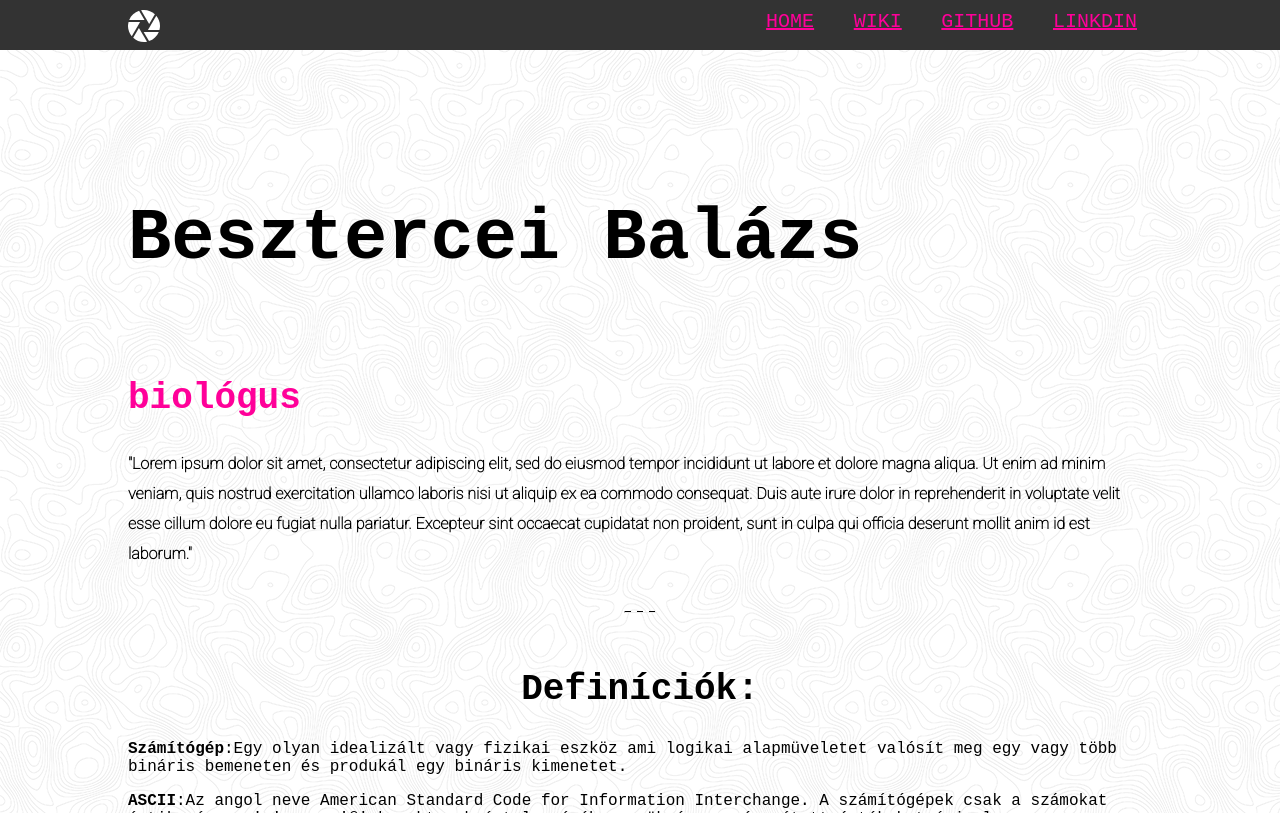
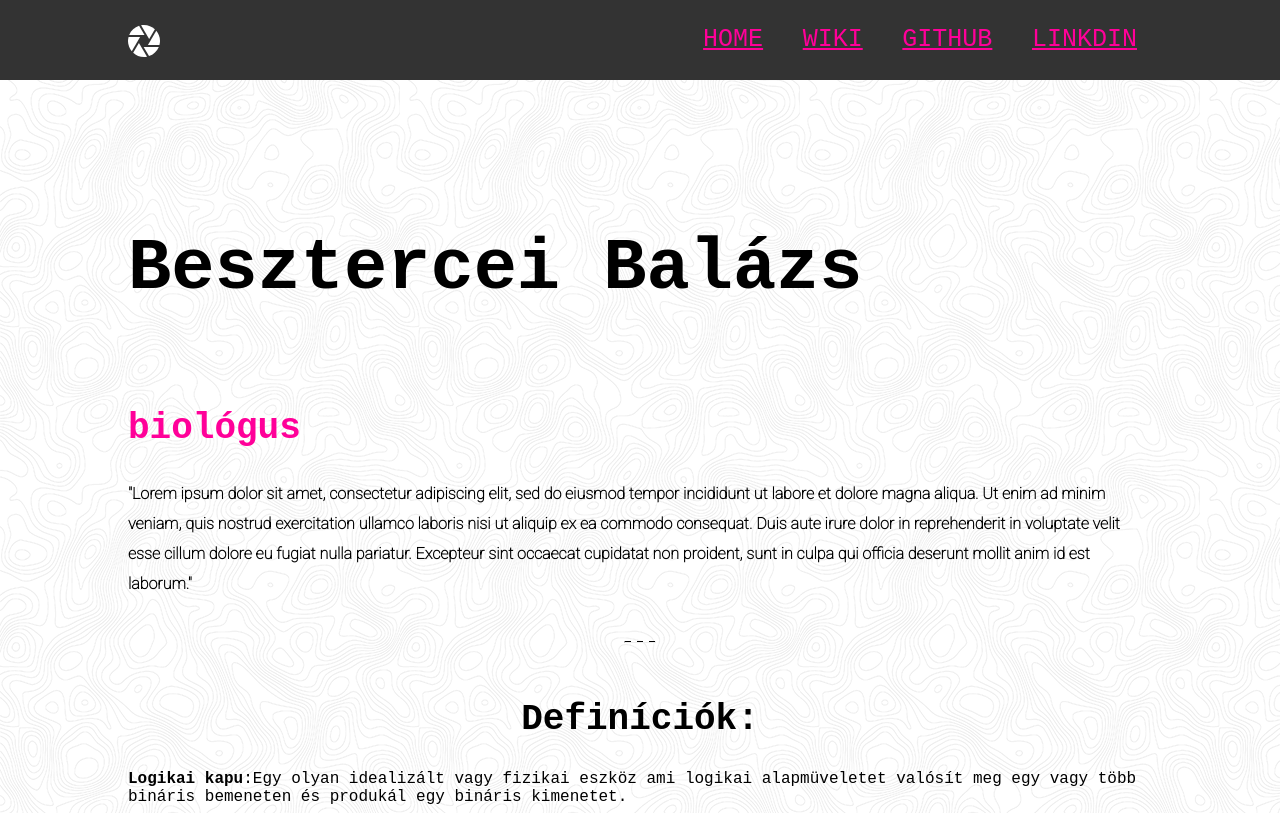
Before and after one commit to Besztbal/myFirstWebsite, a plain HTML site: page index.html in a window 1280 px wide. Shown: the top 813 px of the page. Drawn offline with Linux system fonts and the light colour scheme.

Commit message:
Definitions modified

```diff
--- a/index.html
+++ b/index.html
@@ -16,11 +16,11 @@
 <body background="./assets/background.png">
     <header>
         <nav>
-            <img src="./assets/logo.svg" alt="aperture" srcset="">
-            <a href="index.html">HOME</a>
-            <a href="https://en.wikipedia.org/wiki/Wiki">WIKI</a>
-            <a href="https://github.com">GITHUB</a>
-            <a href="https://hu.linkedin.com/">LINKDIN</a>
+            <a href="https://en.wikipedia.org/wiki/Aperture" target="_blank"><img src="./assets/logo.svg" alt="aperture" srcset=""></a>
+            <a href="index.html" >HOME</a>
+            <a href="https://en.wikipedia.org/wiki/Wiki" target="_blank">WIKI</a>
+            <a href="https://github.com" target="_blank">GITHUB</a>
+            <a href="https://hu.linkedin.com/" target="_blank">LINKDIN</a>
         </nav>
     </header>
 
@@ -46,7 +46,7 @@
 
         <div class="paragraph">
             <h2 id="def">Definíciók:</h2>
-            <p><strong>Számítógép</strong>:Egy olyan idealizált vagy fizikai eszköz ami logikai alapmüveletet valósít
+            <p><strong>Logikai kapu</strong>:Egy olyan idealizált vagy fizikai eszköz ami logikai alapmüveletet valósít
                 meg egy vagy több bináris bemeneten és produkál egy bináris kimenetet.</p>
 
             <p><strong>ASCII</strong>:Az angol neve American Standard Code for Information Interchange. A számítógépek
--- a/styles.css
+++ b/styles.css
@@ -23,23 +23,23 @@ header {
   padding: 0px;
   display: block;
   background-color:#333333;
-  height: 50px;
+  height: 80px;
   width: 100%;
 }
 
 nav {
   overflow: hidden;
   display: block;
-  padding-top: 10px;
+  padding-top: 25px;
   padding-left: 10%;
   padding-right: 10%;
   text-align: right;
-  background-color: #333333;
+
 
 }
 
 a {
-  font-size: 20px;
+  font-size: 25px;
   color: #ff0099;
   text-decoration: underline;
   padding: 15px;
```
